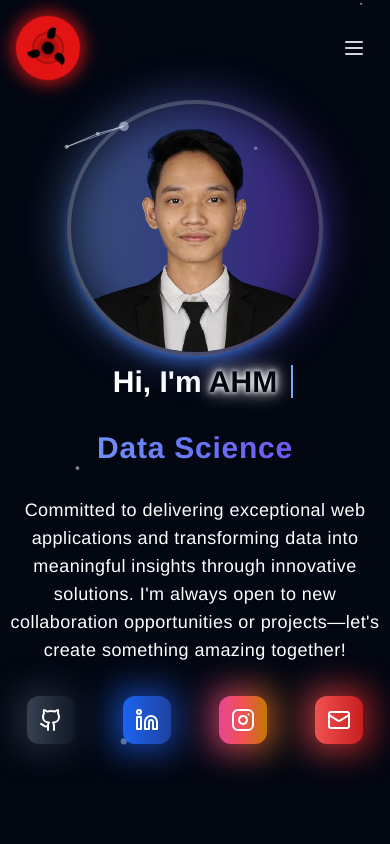
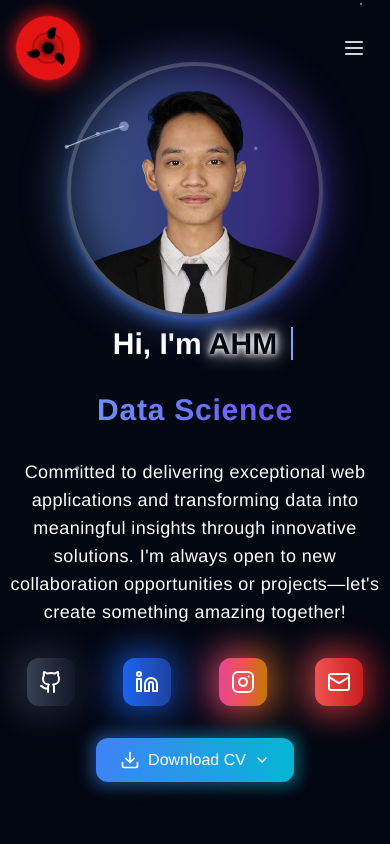
Before and after one commit to ahmadseloabadi/PORTOFOLIO-SELO, a React (Vite) app: page / in a window 390 px wide. Shown: the top 844 px of the page. Built offline with nearby package versions, Linux system fonts and the light colour scheme.

Commit message:
up : hero & footer

```diff
--- a/src/components/banner/Hero.tsx
+++ b/src/components/banner/Hero.tsx
@@ -1,5 +1,12 @@
-import { useState, useEffect } from "react";
-import { LuGithub, LuLinkedin, LuInstagram, LuMail } from "react-icons/lu";
+import { useState, useEffect, useRef } from "react";
+import {
+  LuGithub,
+  LuLinkedin,
+  LuInstagram,
+  LuMail,
+  LuDownload,
+  LuChevronDown,
+} from "react-icons/lu";
 import ParticlesBackground from "../reuseable/ParticlesBackground";
 import Tagline from "../reuseable/Tagline";
 import { HeroProps } from "./Types";
@@ -10,6 +17,23 @@ const Hero = () => {
   const [loopNum, setLoopNum] = useState(0);
   const [typingSpeed, setTypingSpeed] = useState(150);
   const [currentProfession, setCurrentProfession] = useState(0);
+  const [isDropdownOpen, setIsDropdownOpen] = useState(false);
+  const dropdownRef = useRef<HTMLDivElement>(null);
+
+  const handleDownloadCV = (language: "ID" | "EN") => {
+    // Replace these URLs with your actual CV file URLs
+    const cvFiles = {
+      ID: "/assets/cv/CV_Ahmad_Selo_Abadi_ID.pdf",
+      EN: "/assets/cv/CV_Ahmad_Selo_Abadi_EN.pdf",
+    };
+
+    const link = document.createElement("a");
+    link.href = cvFiles[language];
+    link.download = `CV_Ahmad_Selo_Abadi_${language}.pdf`;
+    document.body.appendChild(link);
+    link.click();
+    document.body.removeChild(link);
+  };
 
   const fullName = "AHMAD SELO ABADI";
   const professions = [
@@ -41,7 +65,7 @@ const Hero = () => {
     },
     {
       Icon: LuLinkedin,
-      href: "#",
+      href: "https://www.linkedin.com/in/ahmad-selo-abadi-832812242/",
       color: "text-white",
       bgColor: "from-blue-600 to-blue-800",
       hoverColor: "group-hover:from-blue-700 group-hover:to-blue-900",
@@ -65,6 +89,21 @@ const Hero = () => {
       label: "Email",
     },
   ];
+  useEffect(() => {
+    const handleClickOutside = (event: MouseEvent) => {
+      if (
+        dropdownRef.current &&
+        !dropdownRef.current.contains(event.target as Node)
+      ) {
+        setIsDropdownOpen(false);
+      }
+    };
+
+    document.addEventListener("mousedown", handleClickOutside);
+    return () => {
+      document.removeEventListener("mousedown", handleClickOutside);
+    };
+  }, []);
 
   // Enhanced typing effect with pause and delete
   useEffect(() => {
@@ -216,6 +255,54 @@ const Hero = () => {
                 )
               )}
             </div>
+
+            {/* Single CV Button with Dropdown */}
+            <div className="flex justify-center lg:justify-start">
+              <div className="relative" ref={dropdownRef}>
+                <button
+                  onClick={(e) => {
+                    e.stopPropagation();
+                    setIsDropdownOpen(!isDropdownOpen);
+                  }}
+                  className="group relative px-6 py-2.5 rounded-xl bg-gradient-to-r from-blue-500 to-cyan-500 hover:from-blue-600 hover:to-cyan-600 transition-all duration-300"
+                >
+                  <div className="absolute -inset-1 rounded-xl bg-gradient-to-r from-blue-500 to-cyan-500 opacity-50 blur group-hover:opacity-75 transition-opacity duration-300" />
+                  <div className="relative flex items-center gap-2">
+                    <LuDownload className="w-5 h-5" />
+                    <span className="font-medium">Download CV</span>
+                    <LuChevronDown
+                      className={`w-4 h-4 transition-transform duration-300 ${
+                        isDropdownOpen ? "rotate-180" : ""
+                      }`}
+                    />
+                  </div>
+                </button>
+
+                {/* Dropdown Menu */}
+                {isDropdownOpen && (
+                  <div
+                    className="absolute mt-2 w-full rounded-xl overflow-hidden bg-gray-800 shadow-lg border border-gray-700"
+                    onClick={(e) => e.stopPropagation()}
+                  >
+                    {(["ID", "EN"] as const).map((lang) => (
+                      <button
+                        key={lang}
+                        onClick={() => handleDownloadCV(lang)}
+                        className="w-full px-4 py-2 text-left hover:bg-gray-700 transition-colors duration-200 flex items-center gap-2"
+                      >
+                        <span className="w-6 font-light ">
+                          {lang === "ID" ? "ID" : " EN "}
+                        </span>
+                        <span className="border-l-2 pl-2">
+                          {" "}
+                          {lang === "ID" ? "Indonesia" : "English"}
+                        </span>
+                      </button>
+                    ))}
+                  </div>
+                )}
+              </div>
+            </div>
           </div>
         </div>
       </div>
--- a/src/components/footer/Footer.tsx
+++ b/src/components/footer/Footer.tsx
@@ -15,7 +15,7 @@ const socialIcons: FooterProps[] = [
   {
     index: 2,
     Icon: LuLinkedin,
-    href: "#",
+    href: "https://www.linkedin.com/in/ahmad-selo-abadi-832812242/",
     color: "text-white",
     bgColor: "from-blue-600 to-blue-800",
     hoverColor: "group-hover:from-blue-700 group-hover:to-blue-900",
```
Also changed, not shown: 2 other files (tests, documents, lock files or other folders).
